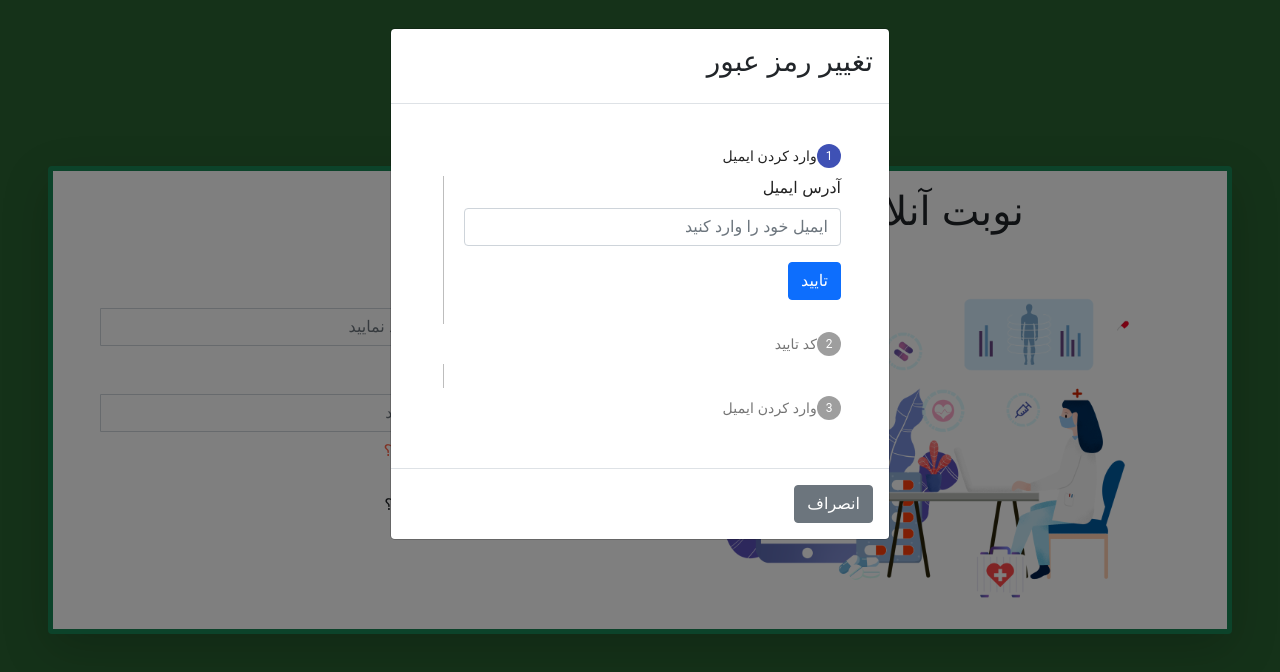
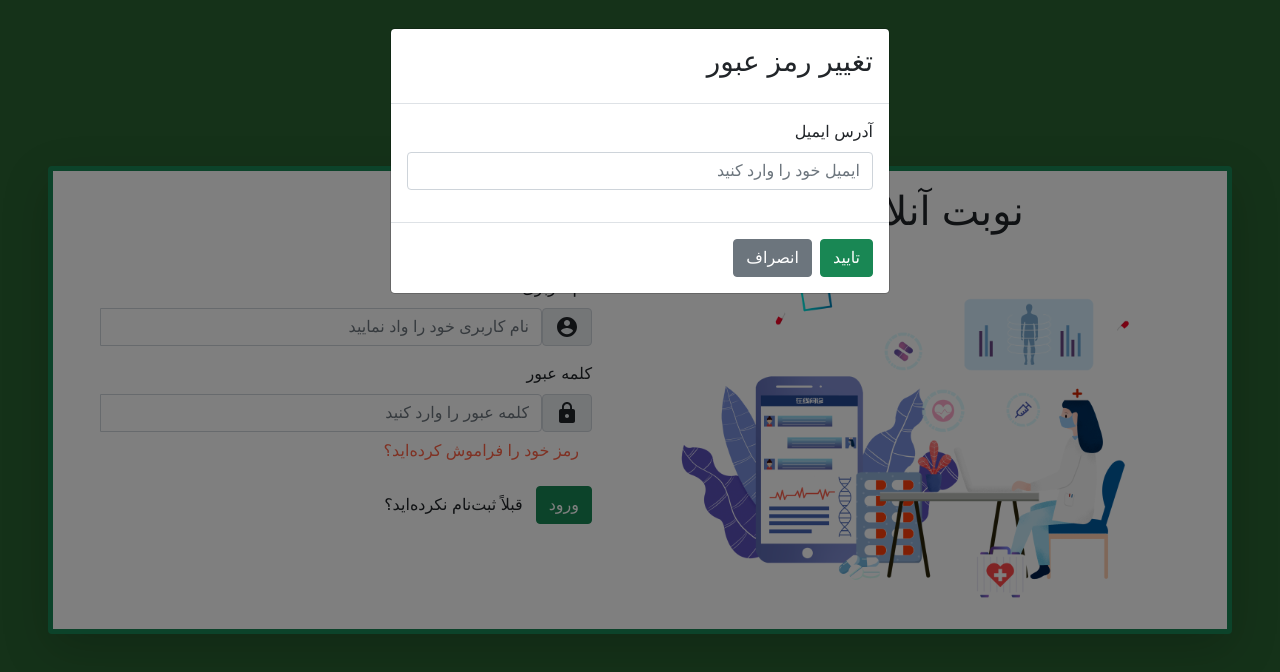
Before and after one commit to MelikaNobakhtian/luna-software-engineering, a React (Create React App) app in the folder Webfront/: page /login in a window 1280 px wide. Both pictures are taken after a click on the element "رمز خود را فراموش کرده‌اید؟". Shown: the top 672 px of the page. Built offline with nearby package versions, Linux system fonts and the light colour scheme.

Commit message:
delete stepper from login page for forgot password

```diff
--- a/Webfront/src/components/login/login.js
+++ b/Webfront/src/components/login/login.js
@@ -156,107 +156,16 @@ function Login(props) {
         <h3>تغییر رمز عبور</h3>
       </div>
       <div class="modal-body">
-
-
-
-      <div>
-      <Stepper activeStep={activeStep} orientation="vertical">
-
-          <Step key="1" >
-            <StepLabel>وارد کردن ایمیل</StepLabel>
-            <StepContent>
-
-            <div>
           <form>
             <div class="mb-3">
               <label class="form-label">آدرس ایمیل</label>
               <input type="email" class="form-control" placeholder="ایمیل خود را وارد کنید"/>
             </div>
           </form>
-        </div>
-
-              <div >
-                <div>
-                  <Button
-                    onClick={sendEmail}
-                  >
-                    تایید
-                  </Button>
-                </div>
-              </div>
-            </StepContent>
-          </Step>
-
-
-          <Step key="2">
-            <StepLabel>کد تایید</StepLabel>
-            <StepContent>
-            <div>
-          <form>
-            <div class="mb-3">
-              <label class="form-label"  >کد تایید</label>
-              <input type="password" class="form-control"  placeholder="کد فرستاده شده به ایمیل خود را وارد کنید"/>
-            </div>
-          </form>
-        </div>
-
-              <div >
-                <div>
-                  <Button
-                    onClick={handleNext}
-                  >
-                    تایید
-                   </Button>
-                </div>
-              </div>
-            </StepContent>
-          </Step>
-
-
-
-          <Step key="3">
-            <StepLabel>وارد کردن ایمیل</StepLabel>
-            <StepContent>
-
-            <div>
-          <form>
-            <div class="mb-3">
-              <label class="form-label"  >رمز جدید</label>
-              <input type="password" class="form-control"  placeholder="رمز جدید خود را وارد کنید"/>
-            </div>
-            <div class="mb-3">
-              <label class="form-label"  >تکرار رمز جدید</label>
-              <input type="password" class="form-control"  placeholder="رمز جدید خود را دوباره وارد کنید"/>
-            </div>
-          </form>
-        </div>
-
-              <div >
-                <div>
-                <button type="submit" class="btn btn-success" onClick={handleNext}>تایید</button>
-                </div>
-              </div>
-            </StepContent>
-          </Step>
-
-      </Stepper>
-      {activeStep === 3 && (
-        <Paper square elevation={0} >
-          <Typography>رمز شما با موفقیت عوض شد.</Typography>
-
-        </Paper>
-      )}
-    </div>
-
-
-
-
-
-
 
       </div>
       <div class="modal-footer d-flex justify-content-start">
-
+        <button type="button" class="btn btn-success" data-bs-dismiss="modal" onClick={sendEmail}>تایید</button>
         <button type="button" class="btn btn-secondary" data-bs-dismiss="modal" onClick={handleReset}>انصراف</button>
       </div>
     </div>
```
